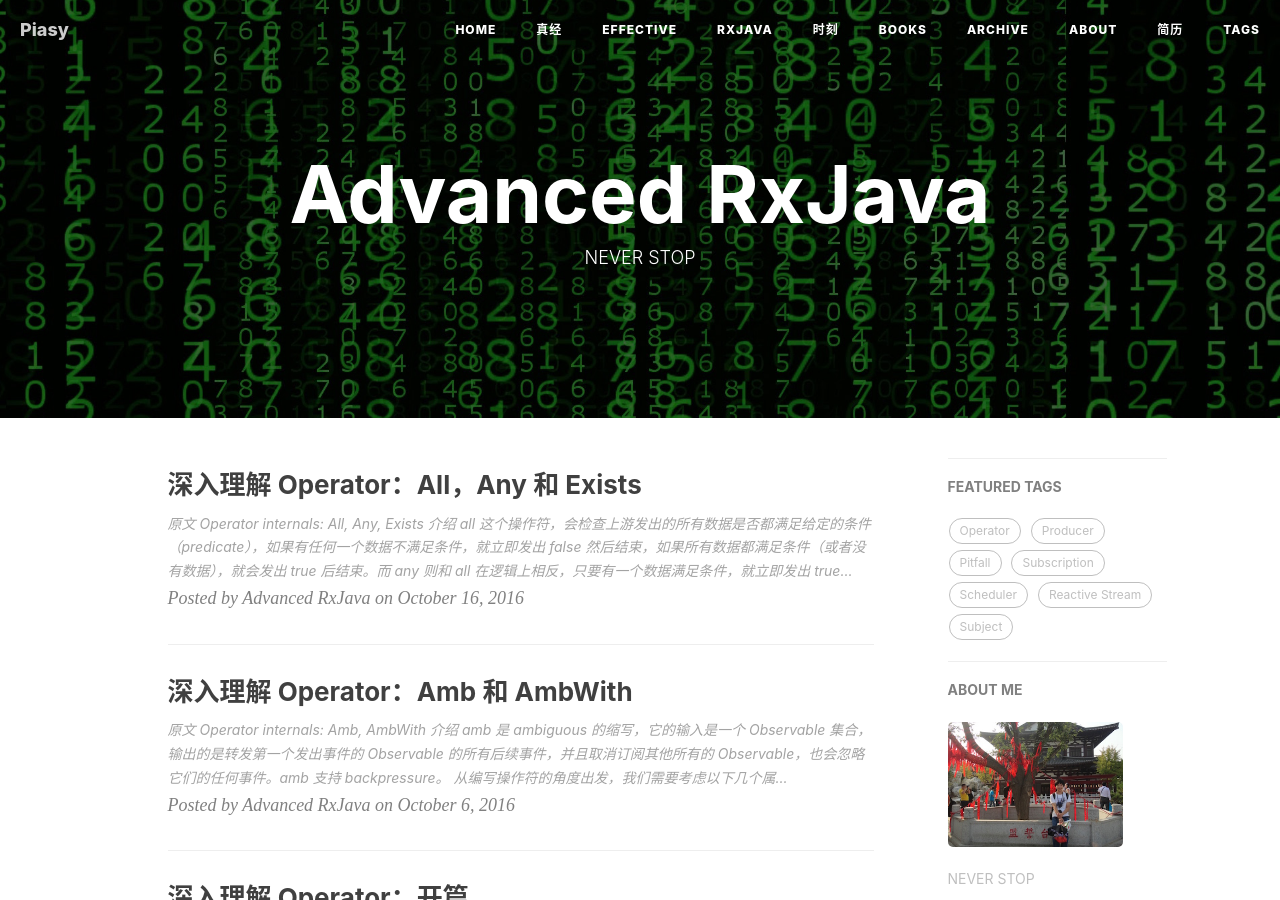
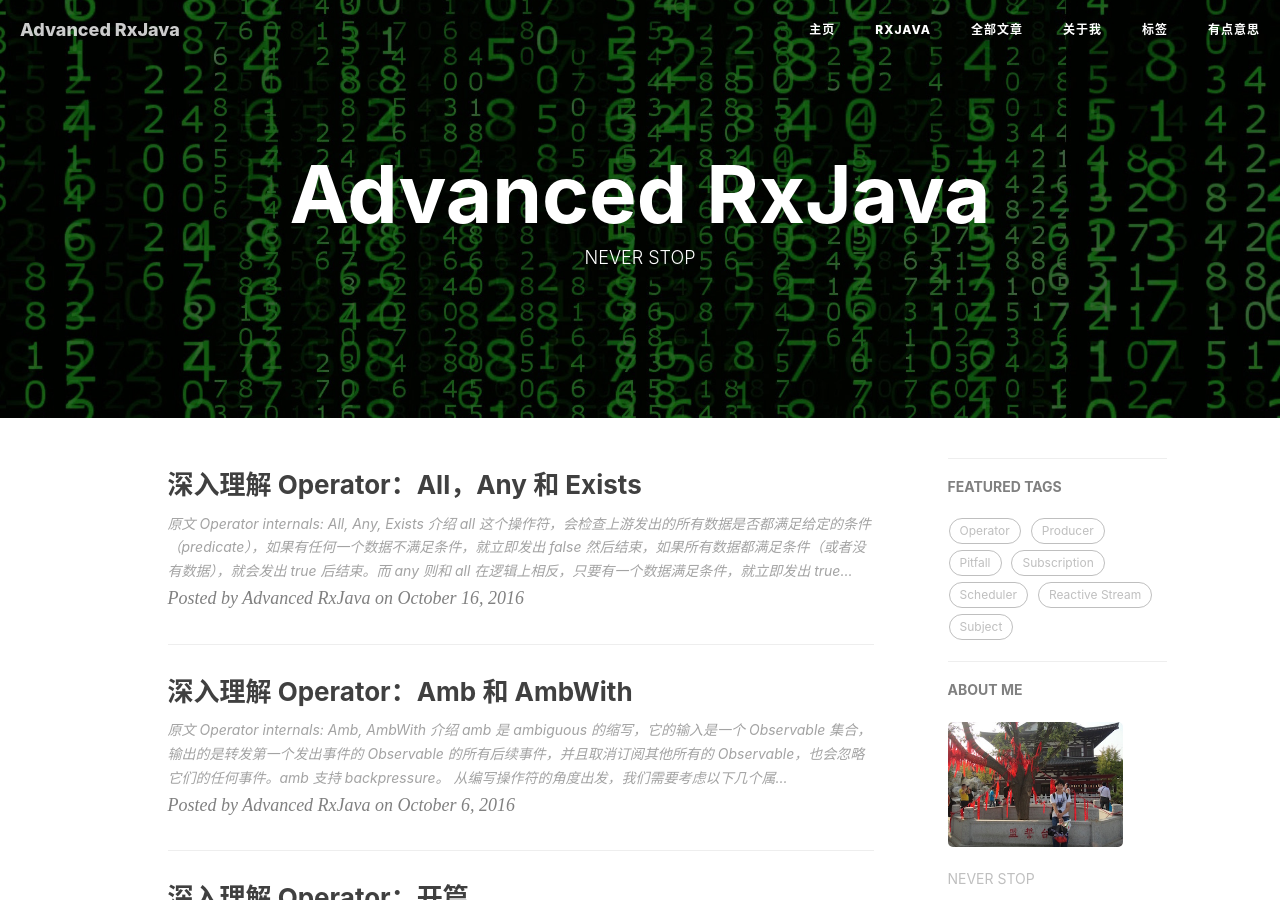
Before and after one commit to Piasy/AdvancedRxJava, a Jekyll site: the page built from index.html, in a window 1280 px wide and 900 px high. Built offline with Jekyll 4.4.1, drawn with Linux system fonts in a browser that asks for light colours; the list of posts is cut into pages by our own code; comment, search, counter and statistics services are not loaded.

Commit message:
update navi

```diff
--- a/_includes/nav.html
+++ b/_includes/nav.html
@@ -9,7 +9,7 @@
                 <span class="icon-bar"></span>
                 <span class="icon-bar"></span>
             </button>
-            <a class="navbar-brand" href="/">Piasy</a>
+            <a class="navbar-brand" href="{{ site.baseurl }}/">{{ site.title }}</a>
         </div>
 
         <!-- Collect the nav links, forms, and other content for toggling -->
@@ -22,34 +22,22 @@
             <div class="navbar-collapse">
                 <ul class="nav navbar-nav navbar-right">
                     <li>
-                        <a href="/">Home</a>
+                        <a href="http://blog.piasy.com/">主页</a>
                     </li>
                     <li>
-                        <a href="http://journey.piasy.com/">真经</a>
+                        <a href="{{ site.baseurl }}/">RxJava</a>
                     </li>
                     <li>
-                        <a href="/effective/">Effective</a>
+                        <a href="{{ site.baseurl }}/archive">全部文章</a>
                     </li>
                     <li>
-                        <a href="/AdvancedRxJava/">RxJava</a>
+                        <a href="http://blog.piasy.com/about/">关于我</a>
                     </li>
                     <li>
-                        <a href="/moments/">时刻</a>
+                        <a href="{{ site.baseurl }}/tags/">标签</a>
                     </li>
                     <li>
-                        <a href="/books">Books</a>
-                    </li>
-                    <li>
-                        <a href="/archive">Archive</a>
-                    </li>
-                    <li>
-                        <a href="/about/">About</a>
-                    </li>
-                    <li>
-                        <a href="/resume/">简历</a>
-                    </li>
-                    <li>
-                        <a href="{{ site.baseurl }}/tags/">Tags</a>
+                        <a href="http://blog.piasy.com/interesting/">有点意思</a>
                     </li>
                 </ul>
             </div>
```
Also changed, not shown: archive.md (added, +11 -0 lines).
